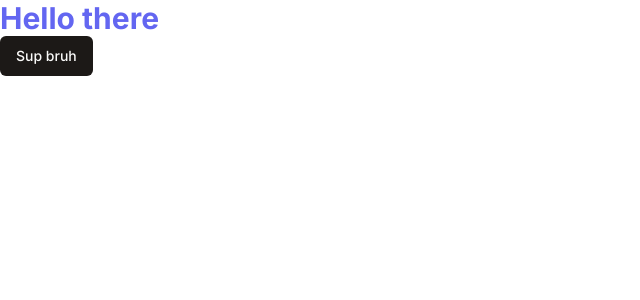
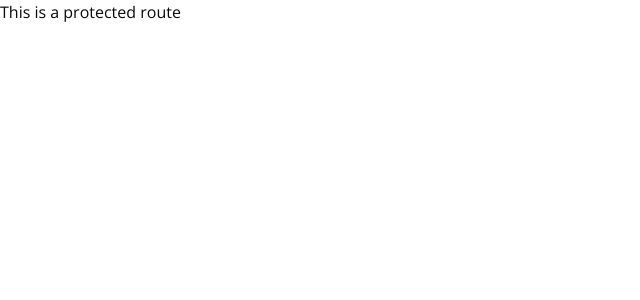
Before and after one commit to EuanMorgan/discord-clone, a Next.js app: page / in a window 1280 px wide. Shown: the top 300 px of the page, without its empty margins (0-640 px from the left). Built offline with nearby package versions, Linux system fonts and the light colour scheme.

Commit message:
Initial folder structure

```diff
--- /dev/null
+++ b/src/app/(auth)/(routes)/login/page.tsx
@@ -0,0 +1,5 @@
+const LoginPage = () => {
+  return <div>login</div>;
+};
+
+export default LoginPage;
--- /dev/null
+++ b/src/app/(auth)/(routes)/register/page.tsx
@@ -0,0 +1,5 @@
+const RegisterPage = () => {
+  return <div>Register</div>;
+};
+
+export default RegisterPage;
--- /dev/null
+++ b/src/app/(auth)/layout.tsx
@@ -0,0 +1,5 @@
+const AuthLayout = ({children}: {children: React.ReactNode}) => {
+  return <div className='bg-red-500 h-full'>{children}</div>;
+};
+
+export default AuthLayout;
--- /dev/null
+++ b/src/app/(main)/(routes)/page.tsx
@@ -0,0 +1,6 @@
+import {Button} from '@/components/ui/button';
+import Image from 'next/image';
+
+export default function Home() {
+  return <div>This is a protected route</div>;
+}
--- a/src/app/layout.tsx
+++ b/src/app/layout.tsx
@@ -1,22 +1,18 @@
-import './globals.css'
-import type { Metadata } from 'next'
-import { Inter } from 'next/font/google'
+import './globals.css';
+import type {Metadata} from 'next';
+import {Open_Sans} from 'next/font/google';
 
-const inter = Inter({ subsets: ['latin'] })
+const font = Open_Sans({subsets: ['latin']});
 
 export const metadata: Metadata = {
-  title: 'Create Next App',
-  description: 'Generated by create next app',
+  title: 'Chat Application',
+  description: 'Talk some sense',
+};
+
+export default function RootLayout({children}: {children: React.ReactNode}) {
+  return (
+    <html lang='en'>
+      <body className={font.className}>{children}</body>
+    </html>
+  );
 }
-
-export default function RootLayout({
-  children,
-}: {
-  children: React.ReactNode
-}) {
-  return (
-    <html lang="en">
-      <body className={inter.className}>{children}</body>
-    </html>
-  )
-}
--- a/src/app/page.tsx
+++ /dev/null
@@ -1,11 +0,0 @@
-import {Button} from '@/components/ui/button';
-import Image from 'next/image';
-
-export default function Home() {
-  return (
-    <main className='flex flex-col items-start'>
-      <p className='text-3xl text-indigo-500 font-bold'>Hello there</p>
-      <Button>Sup bruh</Button>
-    </main>
-  );
-}
```
